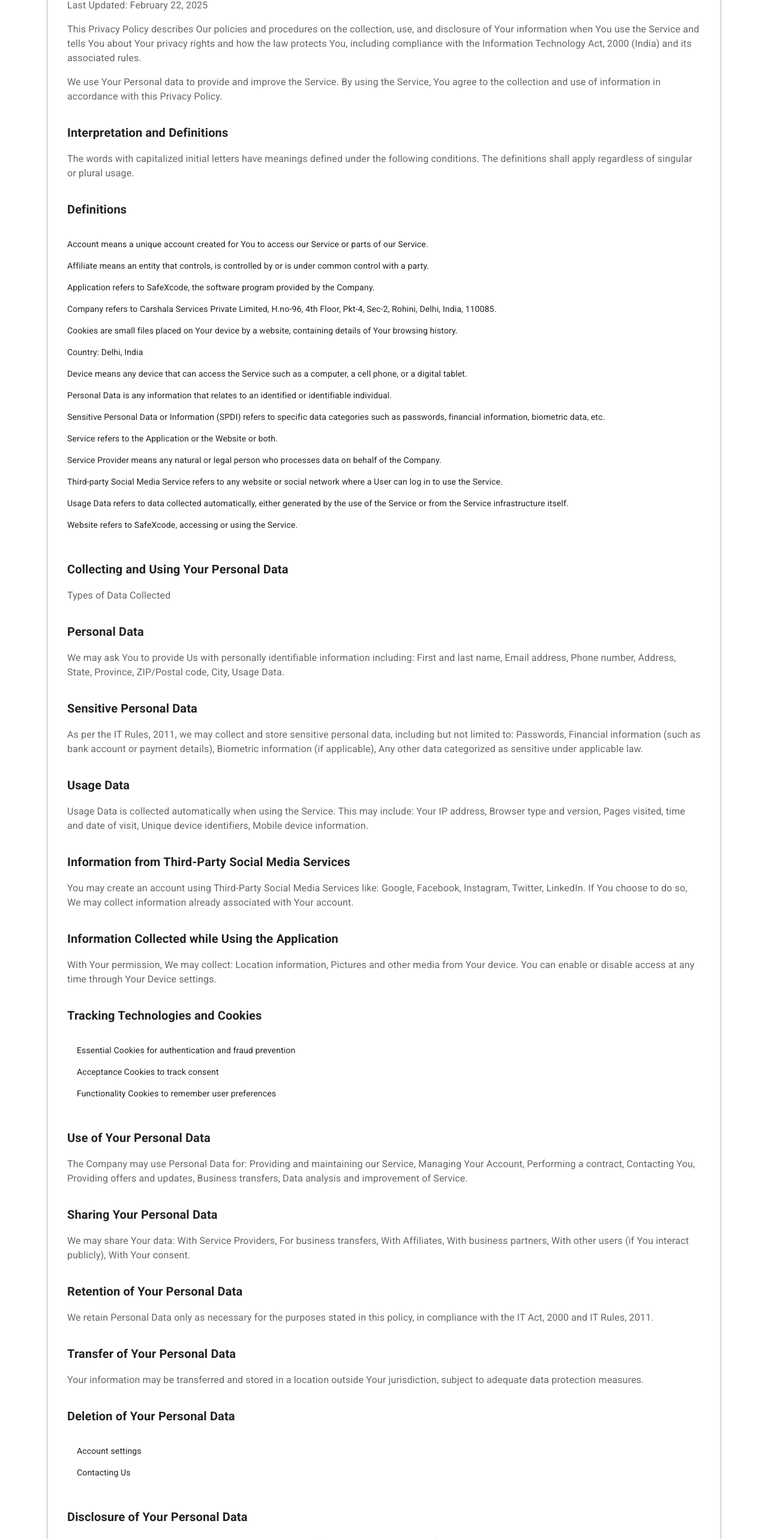
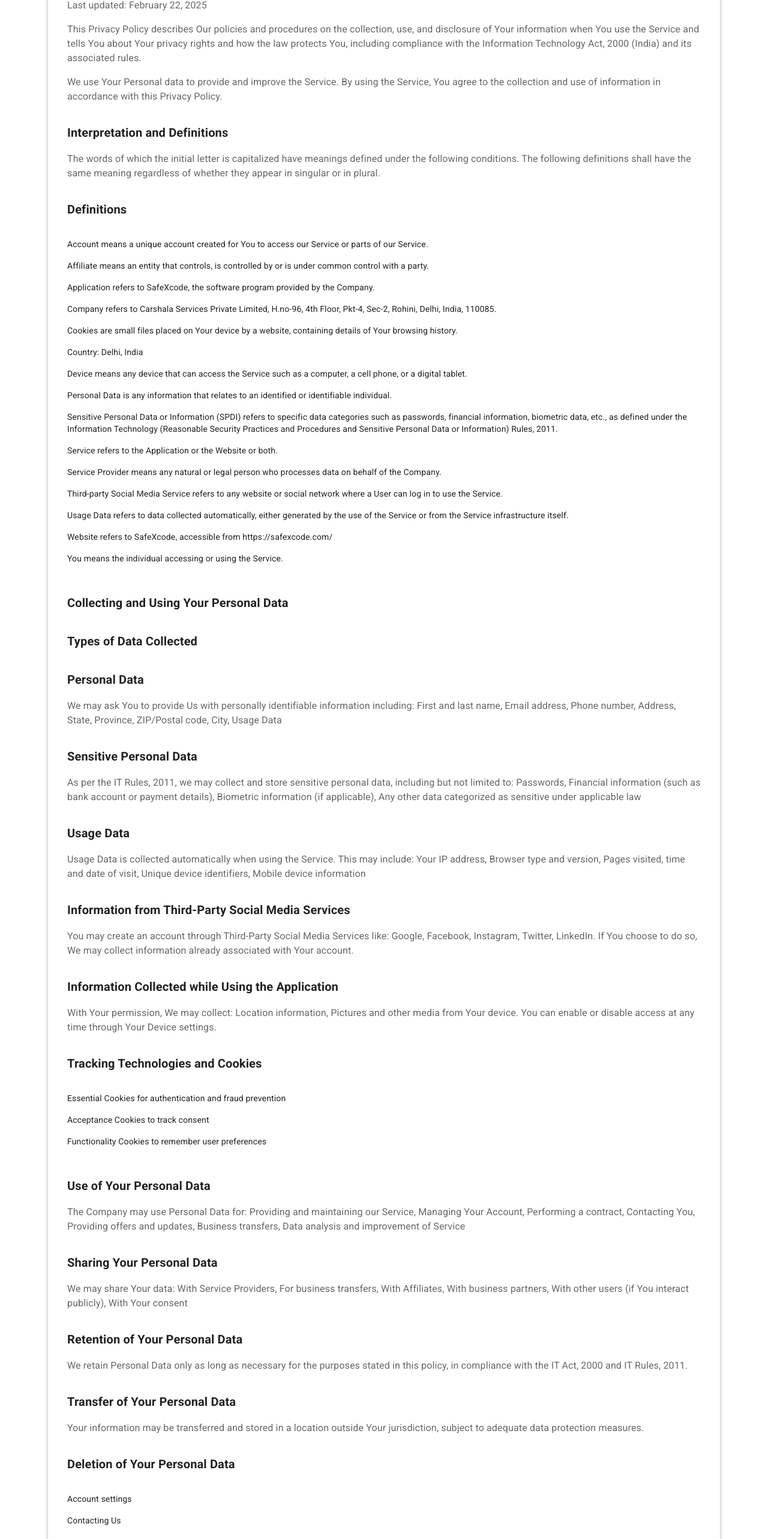
Before and after one commit to SRavi285/safexcode, a React (Create React App) app: page /privacy in a window 1280 px wide. Shown: the part 234-2800 px from the top of the page at 60% size. Built offline with nearby package versions, Linux system fonts and the light colour scheme.

Commit message:
some changes

```diff
--- a/src/components/Privacy.js
+++ b/src/components/Privacy.js
@@ -1,3 +1,4 @@
+import React from "react";
 import {
   Box,
   Paper,
@@ -5,21 +6,25 @@
   List,
   ListItem,
   ListItemText,
+  Link,
 } from "@mui/material";
-import React from "react";
 
-const Privacy = () => {
+const SectionTitle = ({ title }) => (
+  <Typography variant="h6" fontWeight="bold" sx={{ mt: 4, mb: 2 }}>
+    {title}
+  </Typography>
+);
+
+const PrivacyPolicy = () => {
   return (
     <Box sx={{ m: { xs: 2, sm: 4, md: 10 } }}>
-      <Paper elevation={4} sx={{ p: { xs: 3, sm: 4 } }}>
+      <Paper elevation={4} sx={{ p: 4 }}>
         <Typography variant="h4" fontWeight="bold" gutterBottom>
-          Privacy Policy
+          SafeXcode Privacy Policy
         </Typography>
-
         <Typography paragraph color="text.secondary">
-          Last Updated: February 22, 2025
+          Last updated: February 22, 2025
         </Typography>
-
         <Typography paragraph color="text.secondary">
           This Privacy Policy describes Our policies and procedures on the
           collection, use, and disclosure of Your information when You use the
@@ -27,7 +32,6 @@
           protects You, including compliance with the Information Technology
           Act, 2000 (India) and its associated rules.
         </Typography>
-
         <Typography paragraph color="text.secondary">
           We use Your Personal data to provide and improve the Service. By using
           the Service, You agree to the collection and use of information in
@@ -36,9 +40,10 @@
 
         <SectionTitle title="Interpretation and Definitions" />
         <Typography paragraph color="text.secondary">
-          The words with capitalized initial letters have meanings defined under
-          the following conditions. The definitions shall apply regardless of
-          singular or plural usage.
+          The words of which the initial letter is capitalized have meanings
+          defined under the following conditions. The following definitions
+          shall have the same meaning regardless of whether they appear in
+          singular or in plural.
         </Typography>
 
         <SectionTitle title="Definitions" />
@@ -52,12 +57,13 @@
             "Country: Delhi, India",
             "Device means any device that can access the Service such as a computer, a cell phone, or a digital tablet.",
             "Personal Data is any information that relates to an identified or identifiable individual.",
-            "Sensitive Personal Data or Information (SPDI) refers to specific data categories such as passwords, financial information, biometric data, etc.",
+            "Sensitive Personal Data or Information (SPDI) refers to specific data categories such as passwords, financial information, biometric data, etc., as defined under the Information Technology (Reasonable Security Practices and Procedures and Sensitive Personal Data or Information) Rules, 2011.",
             "Service refers to the Application or the Website or both.",
             "Service Provider means any natural or legal person who processes data on behalf of the Company.",
             "Third-party Social Media Service refers to any website or social network where a User can log in to use the Service.",
             "Usage Data refers to data collected automatically, either generated by the use of the Service or from the Service infrastructure itself.",
-            "Website refers to SafeXcode, accessing or using the Service.",
+            "Website refers to SafeXcode, accessible from https://safexcode.com/",
+            "You means the individual accessing or using the Service.",
           ].map((text, idx) => (
             <ListItem key={idx} disableGutters>
               <ListItemText primary={text} />
@@ -66,15 +72,13 @@
         </List>
 
         <SectionTitle title="Collecting and Using Your Personal Data" />
-        <Typography paragraph color="text.secondary">
-          Types of Data Collected
-        </Typography>
+        <SectionTitle title="Types of Data Collected" />
 
         <SectionTitle title="Personal Data" />
         <Typography paragraph color="text.secondary">
           We may ask You to provide Us with personally identifiable information
           including: First and last name, Email address, Phone number, Address,
-          State, Province, ZIP/Postal code, City, Usage Data.
+          State, Province, ZIP/Postal code, City, Usage Data
         </Typography>
 
         <SectionTitle title="Sensitive Personal Data" />
@@ -83,7 +87,7 @@
           data, including but not limited to: Passwords, Financial information
           (such as bank account or payment details), Biometric information (if
           applicable), Any other data categorized as sensitive under applicable
-          law.
+          law
         </Typography>
 
         <SectionTitle title="Usage Data" />
@@ -91,12 +95,12 @@
           Usage Data is collected automatically when using the Service. This may
           include: Your IP address, Browser type and version, Pages visited,
           time and date of visit, Unique device identifiers, Mobile device
-          information.
+          information
         </Typography>
 
         <SectionTitle title="Information from Third-Party Social Media Services" />
         <Typography paragraph color="text.secondary">
-          You may create an account using Third-Party Social Media Services
+          You may create an account through Third-Party Social Media Services
           like: Google, Facebook, Instagram, Twitter, LinkedIn. If You choose to
           do so, We may collect information already associated with Your
           account.
@@ -111,15 +115,15 @@
 
         <SectionTitle title="Tracking Technologies and Cookies" />
         <List dense>
-          <ListItem>
-            <ListItemText primary="Essential Cookies for authentication and fraud prevention" />
-          </ListItem>
-          <ListItem>
-            <ListItemText primary="Acceptance Cookies to track consent" />
-          </ListItem>
-          <ListItem>
-            <ListItemText primary="Functionality Cookies to remember user preferences" />
-          </ListItem>
+          {[
+            "Essential Cookies for authentication and fraud prevention",
+            "Acceptance Cookies to track consent",
+            "Functionality Cookies to remember user preferences",
+          ].map((item, idx) => (
+            <ListItem key={idx} disableGutters>
+              <ListItemText primary={item} />
+            </ListItem>
+          ))}
         </List>
 
         <SectionTitle title="Use of Your Personal Data" />
@@ -127,20 +131,21 @@
           The Company may use Personal Data for: Providing and maintaining our
           Service, Managing Your Account, Performing a contract, Contacting You,
           Providing offers and updates, Business transfers, Data analysis and
-          improvement of Service.
+          improvement of Service
         </Typography>
 
         <SectionTitle title="Sharing Your Personal Data" />
         <Typography paragraph color="text.secondary">
           We may share Your data: With Service Providers, For business
           transfers, With Affiliates, With business partners, With other users
-          (if You interact publicly), With Your consent.
+          (if You interact publicly), With Your consent
         </Typography>
 
         <SectionTitle title="Retention of Your Personal Data" />
         <Typography paragraph color="text.secondary">
-          We retain Personal Data only as necessary for the purposes stated in
-          this policy, in compliance with the IT Act, 2000 and IT Rules, 2011.
+          We retain Personal Data only as long as necessary for the purposes
+          stated in this policy, in compliance with the IT Act, 2000 and IT
+          Rules, 2011.
         </Typography>
 
         <SectionTitle title="Transfer of Your Personal Data" />
@@ -151,24 +156,26 @@
 
         <SectionTitle title="Deletion of Your Personal Data" />
         <List dense>
-          <ListItem>
-            <ListItemText primary="Account settings" />
-          </ListItem>
-          <ListItem>
-            <ListItemText primary="Contacting Us" />
-          </ListItem>
+          {["Account settings", "Contacting Us"].map((item, idx) => (
+            <ListItem key={idx} disableGutters>
+              <ListItemText primary={item} />
+            </ListItem>
+          ))}
         </List>
 
         <SectionTitle title="Disclosure of Your Personal Data" />
         <Typography paragraph color="text.secondary">
           We may disclose Personal Data: In business transactions (mergers,
-          acquisitions, etc.), To comply with legal obligations under the IT
-          Act, 2000, To protect the Company's rights.
+          acquisitions, etc.), To comply with legal obligations, including those
+          under the Information Technology Act, 2000, To protect the Company’s
+          rights
         </Typography>
 
         <SectionTitle title="Security of Your Personal Data" />
         <Typography paragraph color="text.secondary">
-          We implement reasonable security practices and procedures. While We
+          We implement reasonable security practices and procedures as per the
+          Information Technology (Reasonable Security Practices and Procedures
+          and Sensitive Personal Data or Information) Rules, 2011. While We
           strive to protect Your data, no method of transmission or storage is
           100% secure.
         </Typography>
@@ -190,16 +197,27 @@
           We may update this Privacy Policy periodically. Changes become
           effective upon posting on this page.
         </Typography>
+
+        <SectionTitle title="Contact Us" />
+        <Typography paragraph color="text.secondary">
+          For any questions, contact us:
+        </Typography>
+        <List dense>
+          <ListItem>
+            <ListItemText primary="Email: safexcode@gmail.com" />
+          </ListItem>
+          <ListItem>
+            <ListItemText primary="Website: ">
+              <Link href="https://safexcode.com/">https://safexcode.com/</Link>
+            </ListItemText>
+          </ListItem>
+          <ListItem>
+            <ListItemText primary="Phone: +91-9158977766" />
+          </ListItem>
+        </List>
       </Paper>
     </Box>
   );
 };
 
-// Reusable section title component
-const SectionTitle = ({ title }) => (
-  <Typography variant="h6" fontWeight="bold" sx={{ mt: 4, mb: 2 }}>
-    {title}
-  </Typography>
-);
-
-export default Privacy;
+export default PrivacyPolicy;
```
